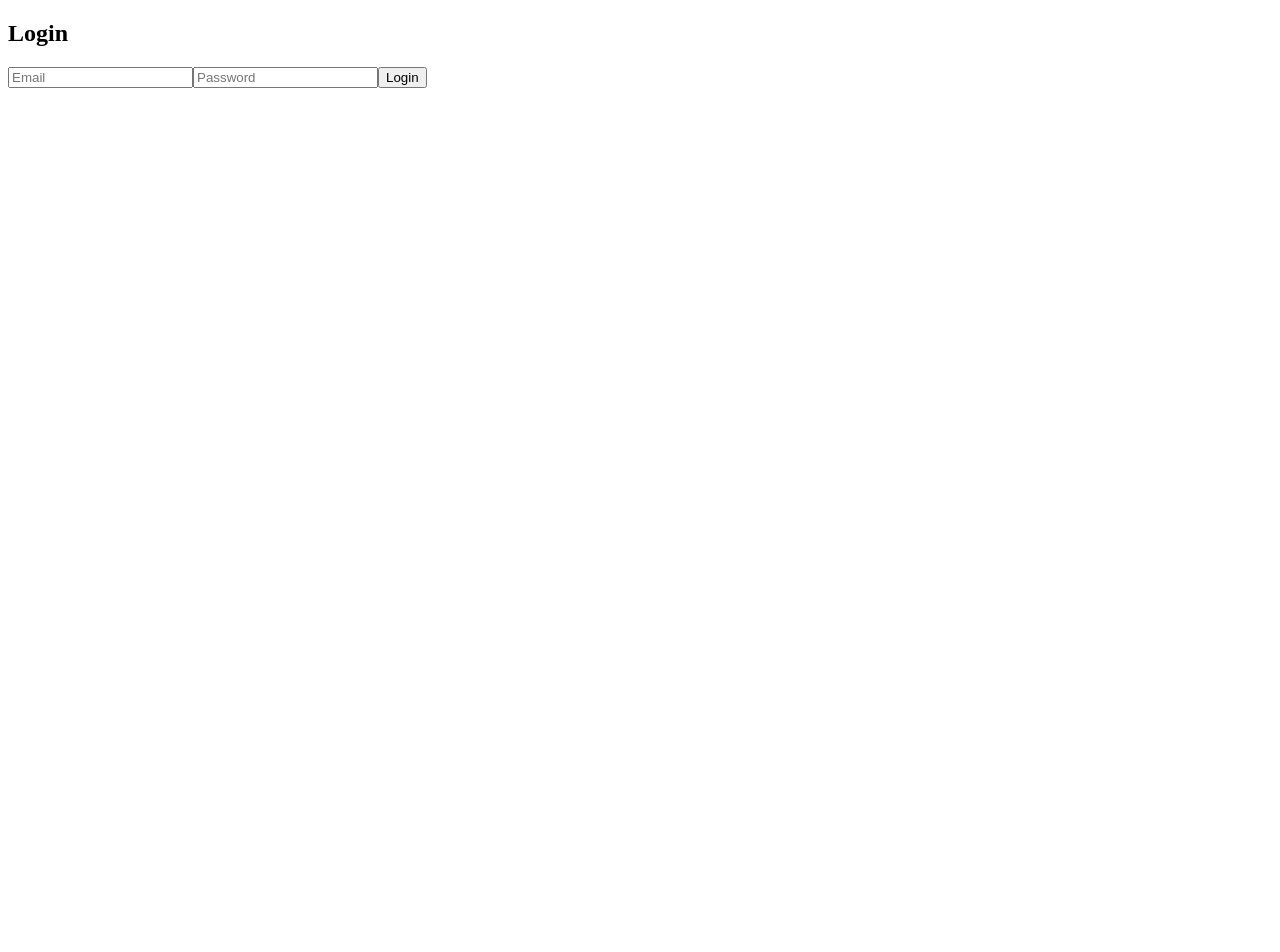
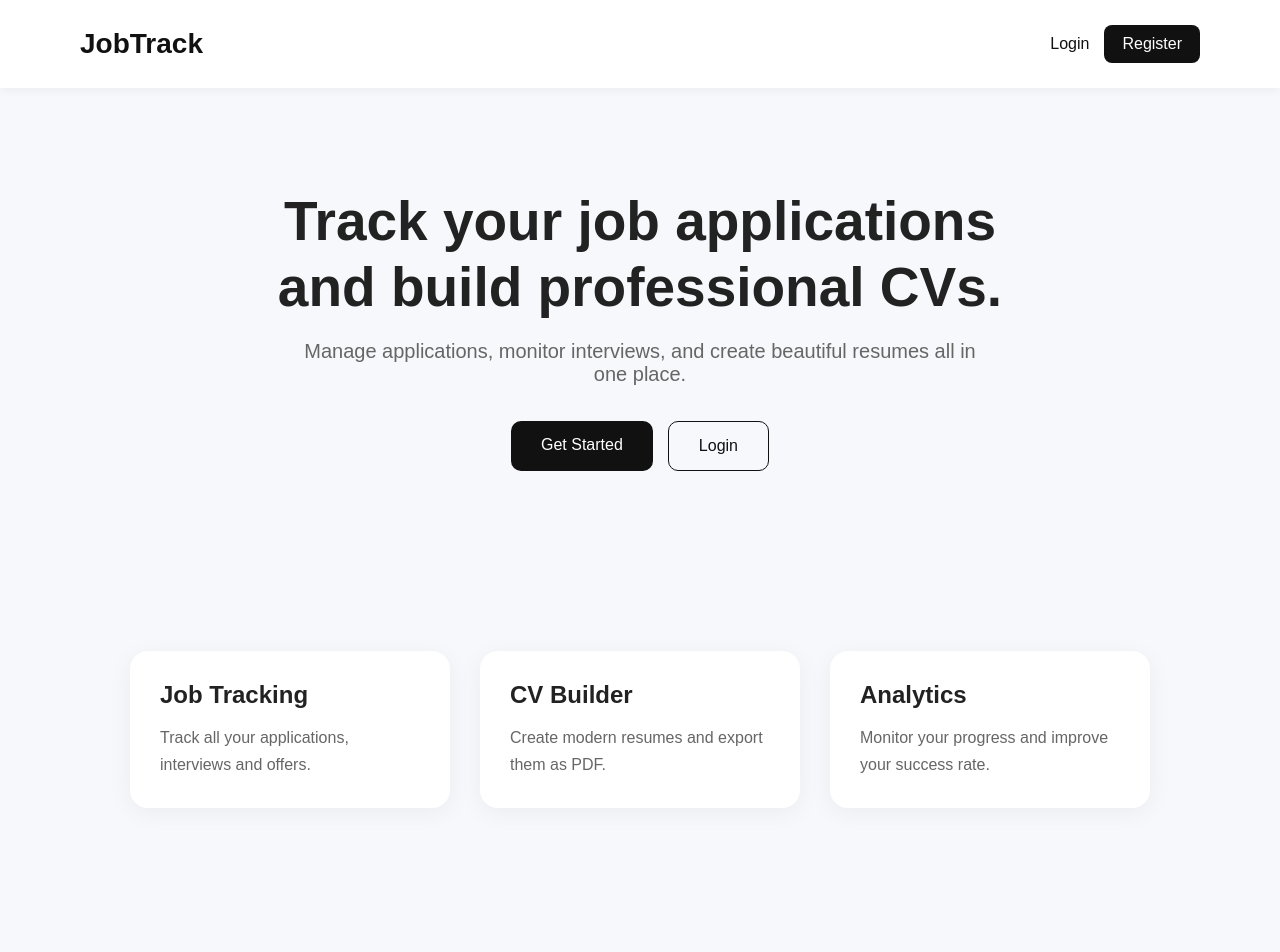
Before and after one commit to Keyvan1369/job-tracker-cv-builder, a React app in the folder frontend/: page / in a window 1280 px wide. Shown: the top 952 px of the page. Before the commit the page ends 800 px from the top, so only its background shows below. Built offline with nearby package versions, Linux system fonts and the light colour scheme; no server answers; the HTML template or start-up script is replaced by a standard one.

Commit message:
create Landing_page

```diff
--- a/frontend/src/App.jsx
+++ b/frontend/src/App.jsx
@@ -6,12 +6,14 @@ import Dashboard from "./pages/Dashboard";
 import ProtectedRoute from "./components/ProtectedRoute";
 import Jobs from "./pages/Jobs";
 import Layout from "./components/Layout";
+import Landing from "./pages/Landing";
 
 function App() {
   return (
     <BrowserRouter>
       <Routes>
-        <Route path="/" element={<Login />} />
+        <Route path="/" element={<Landing />} />
+        <Route path="/login" element={<Login />} />
         <Route path="/register" element={<Register />} />
         <Route
   path="/dashboard"
--- /dev/null
+++ b/frontend/src/pages/Landing.jsx
@@ -0,0 +1,120 @@
+import { Link } from "react-router-dom";
+import "../styles/Landing.css";
+
+export default function Landing() {
+  return (
+    <div className="landing">
+
+
+      <nav className="navbar">
+
+        <div className="logo">
+          JobTrack
+        </div>
+
+        <div className="nav-links">
+
+          <Link to="/login">
+            Login
+          </Link>
+
+          <Link className="btn-register" to="/register">
+            Register
+          </Link>
+
+        </div>
+
+      </nav>
+
+
+      <section className="hero">
+
+        <h1>
+          Track your job applications
+          <br />
+          and build professional CVs.
+        </h1>
+
+        <p>
+          Manage applications, monitor interviews,
+          and create beautiful resumes all in one place.
+        </p>
+
+        <div className="hero-buttons">
+
+          <Link className="btn-primary" to="/register">
+            Get Started
+          </Link>
+
+          <Link className="btn-secondary" to="/login">
+            Login
+          </Link>
+
+        </div>
+
+      </section>
+
+
+      <section className="features">
+
+        <div className="card">
+
+          <h2>Job Tracking</h2>
+
+          <p>
+            Track all your applications,
+            interviews and offers.
+          </p>
+
+        </div>
+
+        <div className="card">
+
+          <h2> CV Builder</h2>
+
+          <p>
+            Create modern resumes and
+            export them as PDF.
+          </p>
+
+        </div>
+
+        <div className="card">
+
+          <h2>Analytics</h2>
+
+          <p>
+            Monitor your progress and
+            improve your success rate.
+          </p>
+
+        </div>
+
+      </section>
+
+
+     <section className="cta">
+
+        <h2>
+          Ready to organize your career journey?
+        </h2>
+
+        <Link className="btn-primary" to="/register">
+          Create Free Account
+        </Link>
+
+      </section>
+
+
+
+      <footer>
+
+        <p>
+          JobTrack © 2026
+        </p>
+
+      </footer>
+
+    </div>
+  );
+}
--- /dev/null
+++ b/frontend/src/styles/Landing.css
@@ -0,0 +1,209 @@
+* {
+  margin: 0;
+  padding: 0;
+  box-sizing: border-box;
+}
+
+body {
+
+  font-family: Arial, sans-serif;
+
+  background: #f7f8fc;
+
+  color: #222;
+}
+
+/* Navbar */
+
+.navbar {
+
+  display: flex;
+
+  justify-content: space-between;
+
+  align-items: center;
+
+  padding: 25px 80px;
+
+  background: white;
+
+  box-shadow: 0 2px 10px rgba(0,0,0,.05);
+}
+
+.logo {
+
+  font-size: 28px;
+
+  font-weight: bold;
+
+  color: #111;
+}
+
+.nav-links {
+
+  display: flex;
+
+  gap: 15px;
+
+  align-items: center;
+}
+
+.nav-links a {
+
+  text-decoration: none;
+
+  color: #111;
+}
+
+.btn-register {
+
+  background: #111;
+
+  color: white !important;
+
+  padding: 10px 18px;
+
+  border-radius: 8px;
+}
+
+
+/* Hero */
+
+.hero {
+
+  text-align: center;
+
+  padding: 100px 20px;
+}
+
+.hero h1 {
+
+  font-size: 55px;
+
+  line-height: 1.2;
+
+  margin-bottom: 20px;
+}
+
+.hero p {
+
+  max-width: 700px;
+
+  margin: auto;
+
+  color: #666;
+
+  font-size: 20px;
+
+  margin-bottom: 35px;
+}
+
+.hero-buttons {
+
+  display: flex;
+
+  justify-content: center;
+
+  gap: 15px;
+}
+
+.btn-primary {
+
+  background: #111;
+
+  color: white;
+
+  text-decoration: none;
+
+  padding: 15px 30px;
+
+  border-radius: 10px;
+}
+
+.btn-secondary {
+
+  border: 1px solid #111;
+
+  color: #111;
+
+  text-decoration: none;
+
+  padding: 15px 30px;
+
+  border-radius: 10px;
+}
+
+
+/* Features */
+
+.features {
+
+  display: flex;
+
+  gap: 30px;
+
+  justify-content: center;
+
+  padding: 80px;
+}
+
+.card {
+
+  background: white;
+
+  width: 320px;
+
+  padding: 30px;
+
+  border-radius: 18px;
+
+  box-shadow: 0 5px 25px rgba(0,0,0,.05);
+
+  transition: 0.3s;
+}
+
+.card:hover {
+
+  transform: translateY(-8px);
+}
+
+.card h2 {
+
+  margin-bottom: 15px;
+}
+
+.card p {
+
+  color: #666;
+
+  line-height: 1.7;
+}
+
+
+/* CTA */
+
+.cta {
+
+  text-align: center;
+
+  padding: 100px 20px;
+}
+
+.cta h2 {
+
+  font-size: 40px;
+
+  margin-bottom: 30px;
+}
+
+
+/* Footer */
+
+footer {
+
+  text-align: center;
+
+  padding: 30px;
+
+  color: #888;
+}
```
